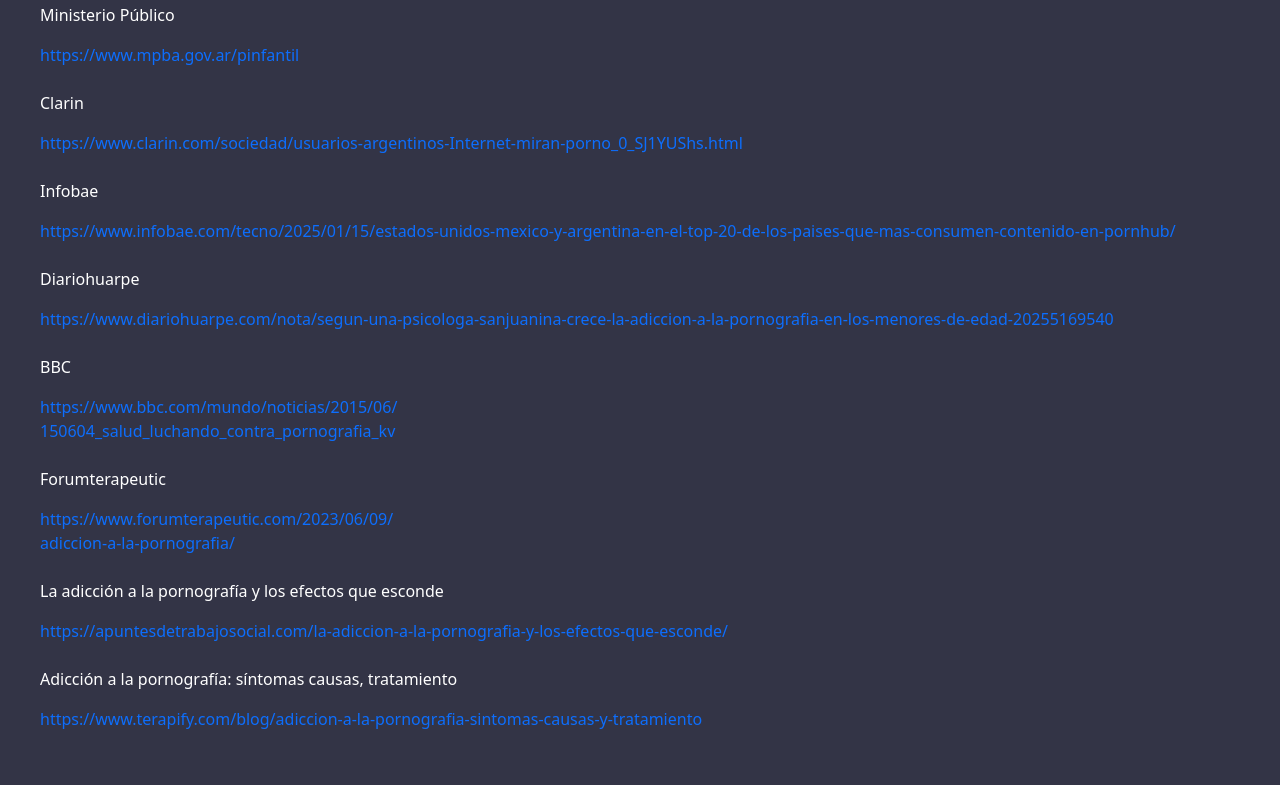
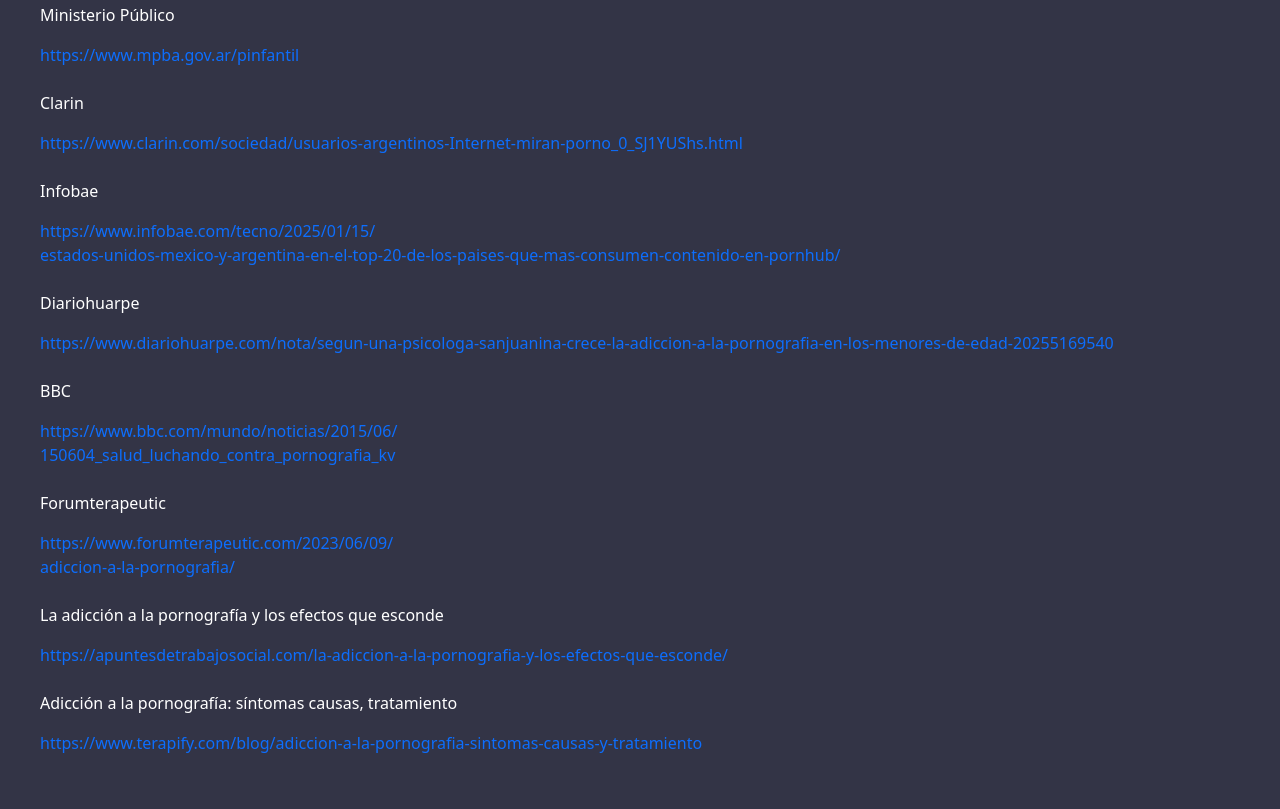
Before and after one commit to devarsito/Adicci-n, a plain HTML site: page SECTIONS/Tratamientos.html in a window 1280 px wide. Shown: the part 1772-2581 px from the top of the page. Before the commit the page ends 2557 px from the top, so only its background shows below. Drawn offline with nearby package versions, Linux system fonts and the light colour scheme.

Commit message:
Update Tratamientos.html

```diff
--- a/SECTIONS/Tratamientos.html
+++ b/SECTIONS/Tratamientos.html
@@ -76,7 +76,7 @@
               <a href="https://www.clarin.com/sociedad/usuarios-argentinos-Internet-miran-porno_0_SJ1YUShs.html style=" style="text-decoration: none;">https://www.clarin.com/sociedad/usuarios-argentinos-Internet-miran-porno_0_SJ1YUShs.html</a><br>
             <br>
               <p style="color: white;">Infobae </p>
-              <a href="https://www.infobae.com/tecno/2025/01/15/estados-unidos-mexico-y-argentina-en-el-top-20-de-los-paises-que-mas-consumen-contenido-en-pornhub/" style="text-decoration: none;">https://www.infobae.com/tecno/2025/01/15/estados-unidos-mexico-y-argentina-en-el-top-20-de-los-paises-que-mas-consumen-contenido-en-pornhub/</a><br>
+              <a href="https://www.infobae.com/tecno/2025/01/15/estados-unidos-mexico-y-argentina-en-el-top-20-de-los-paises-que-mas-consumen-contenido-en-pornhub/" style="text-decoration: none;">https://www.infobae.com/tecno/2025/01/15/<br>estados-unidos-mexico-y-argentina-en-el-top-20-de-los-paises-que-mas-consumen-contenido-en-pornhub/</a><br>
             <br>
               <p style="color: white;">Diariohuarpe </p>
               <a href="https://www.diariohuarpe.com/nota/segun-una-psicologa-sanjuanina-crece-la-adiccion-a-la-pornografia-en-los-menores-de-edad-20255169540" style="text-decoration: none;">https://www.diariohuarpe.com/nota/segun-una-psicologa-sanjuanina-crece-la-adiccion-a-la-pornografia-en-los-menores-de-edad-20255169540</a><br>
```
